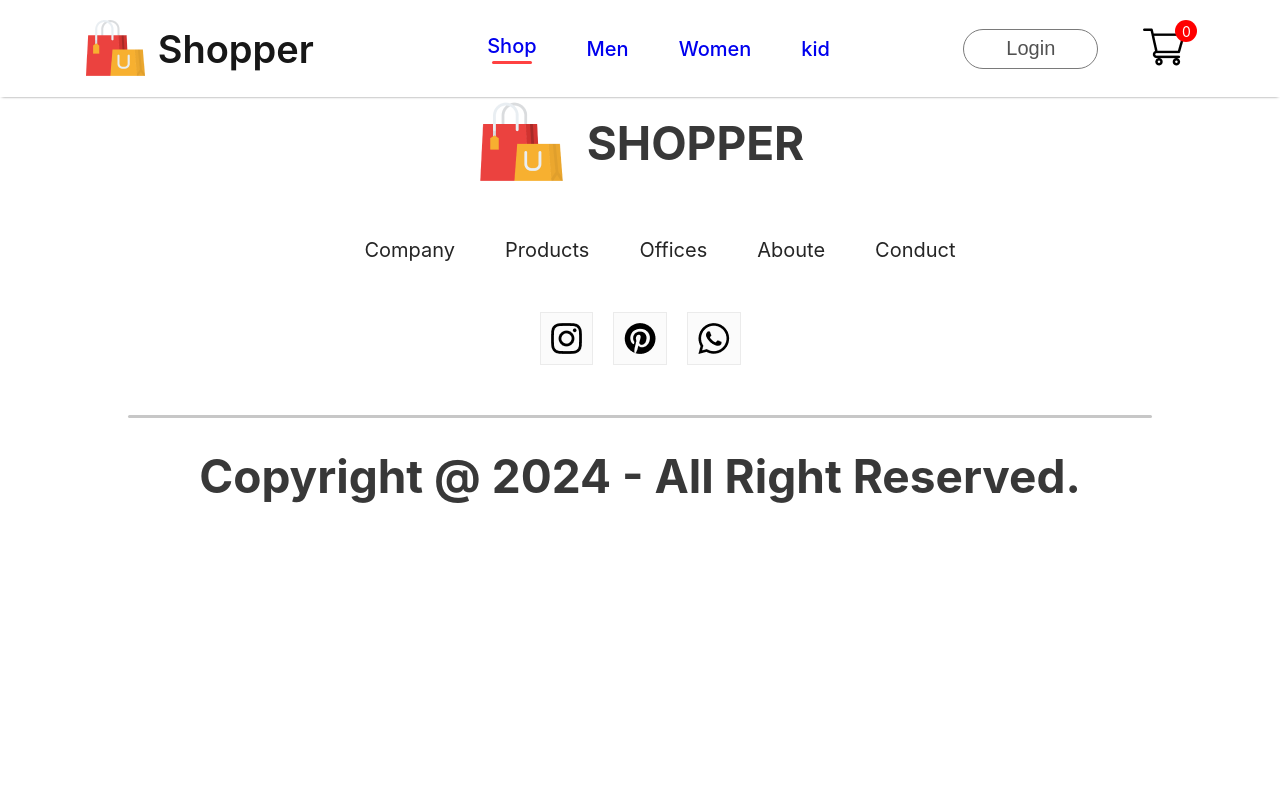
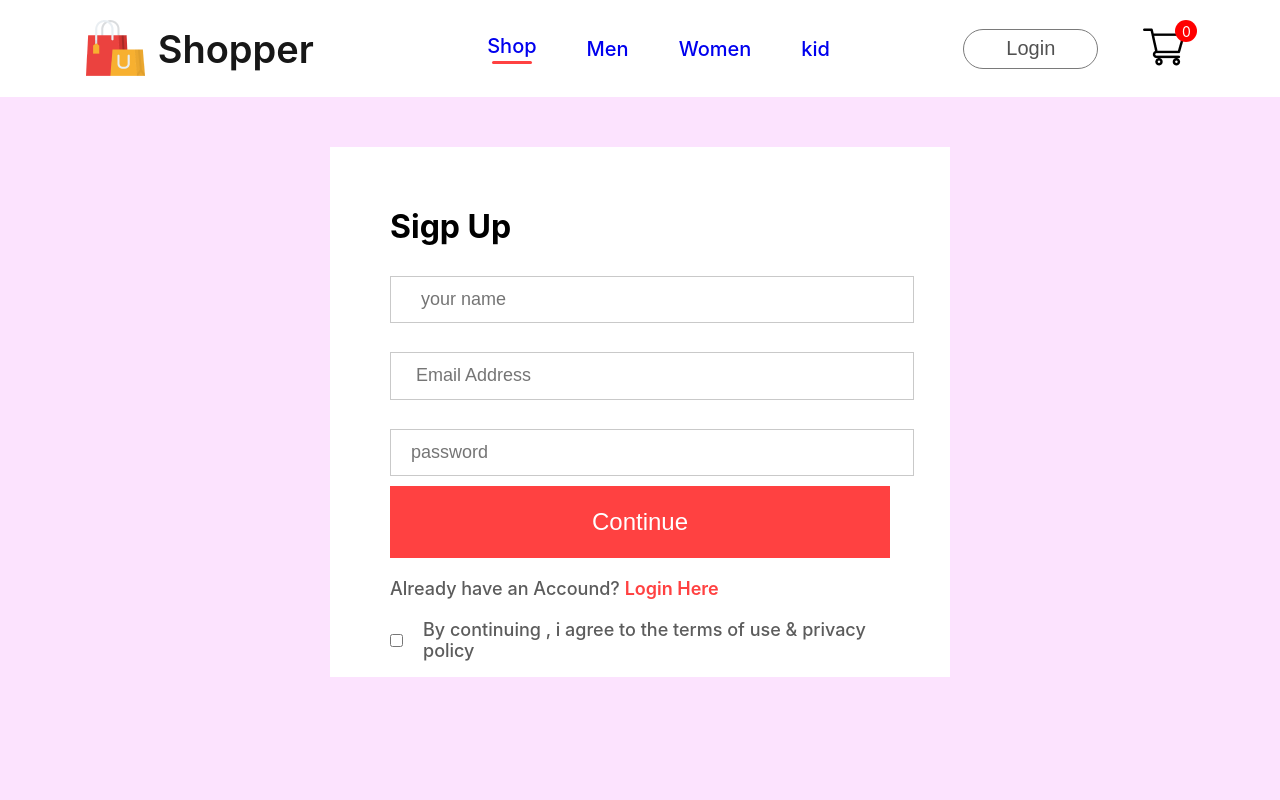
Before and after one commit to MohamedNihath/Ecommerce, a React (Create React App) app: page /Loginsignup in a window 1280 px wide. Shown: the top 800 px of the page. Built offline with nearby package versions, Linux system fonts and the light colour scheme.

Commit message:
loginsignup page & Some pages Completed

```diff
--- a/src/App.js
+++ b/src/App.js
@@ -8,6 +8,9 @@
 import Cart from './Pages/Cart';
 import Loginsignup from './Pages/Loginsignup';
 import Footer from './Components/Footer/Footer';
+import men_banner from './Components/Assets/banner_mens.png'
+import women_banner from './Components/Assets/banner_women.png'
+import kids_banner from './Components/Assets/banner_kids.png'
 
 
 
@@ -20,9 +23,9 @@
       <Routes>
 
             <Route path='/' element={<Shop/>}/>
-            <Route path='/mens' element={<ShopCatagery category= "men"/>} />
-            <Route path='/womens' element={<ShopCatagery category= "women"/>}/>
-            <Route path='/kids' element={<ShopCatagery category= "kid"/>}/>
+            <Route path='/mens' element={<ShopCatagery banner={men_banner} category= "men"/>} />
+            <Route path='/womens' element={<ShopCatagery banner={women_banner} category= "women"/>}/>
+            <Route path='/kids' element={<ShopCatagery banner={kids_banner} category= "kid"/>}/>
 
             <Route path='/product' element={<Product/>}>
 
@@ -31,8 +34,7 @@
             </Route>
 
             <Route path='/Cart' element={<Cart/>}/>
-            <Route path='/login' element={<Loginsignup/>}/>
-
+            <Route path='/Loginsignup' element={<Loginsignup/>}/>
 
       </Routes>
          <Footer/>
--- /dev/null
+++ b/src/Context/ShopContext.jsx
@@ -0,0 +1,23 @@
+import React , {createContext} from 'react';
+import all_Product from '../Components/Assets/all_product'
+
+
+export const ShopContext = createContext(null)
+
+const ShopContextProvider =(props) =>{
+
+    const contextValue ={all_Product};
+
+    return(
+
+        <ShopContext.Provider value={contextValue}>
+            {props.children}
+
+        </ShopContext.Provider>
+
+
+
+    )
+
+}
+export default ShopContextProvider;
--- /dev/null
+++ b/src/Pages/Css/LoginSignup.css
@@ -0,0 +1,70 @@
+.loginsingup{
+
+    width: 100%;
+    height: 100vh;
+    background: #fce3fe;
+    padding-top: 50px;
+
+}
+.loginsingup-container{
+
+    width: 500px;
+    height: 450px;
+    background: white;
+    margin: auto;
+    padding: 40px 60px;
+}
+.loginsingup-container h1{
+
+    margin: 20px 0px;
+
+}
+.loginsingup-field{
+    display: flex;
+    flex-direction: column;
+    gap: 29px;
+    margin-top: 30px;
+    height: 200px;
+}
+.loginsingup-field input{
+    height: 72px;
+    width: 100%;
+    padding-left: 20px;
+    border: 1px solid #c9c9c9;
+    outline: none;
+    color: #5c5c5c;
+    font-size: 18px;
+
+
+}
+.loginsingup-container button{
+
+    width: 500px;
+    height: 72px;
+    color: white;
+    background: #ff4141;
+    margin-top: 10px;
+    border: none;
+    font-size: 24px;
+    font-weight: 500;
+    cursor: pointer;
+}
+.loginsingup-login{
+    margin-top: 20px;
+    color: #5c5c5c;
+    font-size: 18px;
+    font-weight: 500;
+}
+.loginsingup-login span{
+    color: #ff4141;
+    font-weight: 600;
+}
+.loginsingup-agree{
+    display: flex;
+    align-items: center;
+    margin-top: 20px;
+    gap: 20px;
+    color: #5c5c5c;
+    font-size: 18px;
+    font-weight: 500;
+}
--- /dev/null
+++ b/src/Pages/Css/ShopCatagery.css
@@ -0,0 +1,43 @@
+.shop-category-banner{
+
+    display: block;
+    margin: 30px auto ;
+    width: 82%;
+
+}
+.shopcatagory-indexshort{
+
+    display: flex;
+    margin: 0px 170px;
+    justify-content: space-between;
+    align-items: center;
+}
+.shopcatagory-short{
+    padding: 10px 20px;
+    border-radius: 40px;
+    border: 1px solid #888;
+}
+.shopcatagory-indexshort p span{
+
+    font-weight: 600;
+}
+.shopcatagory-products{
+    margin: 20px 170px;
+    display: grid;
+    grid-template-columns: 1fr 1fr 1fr 1fr;
+    row-gap: 80px;
+}
+.shopcatagory-loadmore{
+
+    display: flex;
+    justify-content: center;
+    align-items: center;
+    margin:  150px auto;
+    width: 233px;
+    height: 69px;
+    border-radius: 75px;
+    background: #ededed;
+    color: #787878;
+    font-size: 18px;
+    font-weight: 500;
+}
--- a/src/Pages/Loginsignup.jsx
+++ b/src/Pages/Loginsignup.jsx
@@ -1,8 +1,28 @@
 import React from 'react'
+import './Css/LoginSignup.css'
 
 const Loginsignup = () => {
   return (
-    <div>
+    <div className='loginsingup'>
+      <div className="loginsingup-container">
+
+        <h1>Sigp Up</h1>
+
+        <div className="loginsingup-field">
+
+          <input type='text' placeholder='  your name'/>
+          <input type='email' placeholder=' Email Address'/>
+          <input type='password' placeholder='password'/>
+        </div>
+        <button>Continue</button>
+        <p className='loginsingup-login'> Already have an Accound? <span>Login Here</span></p>
+
+        <div className="loginsingup-agree">
+          <input type='checkbox' name='' id=''/>
+
+          <p>By continuing , i agree to the terms of use & privacy policy</p>
+        </div>
+      </div>
 
     </div>
   )
--- a/src/Pages/Shop.jsx
+++ b/src/Pages/Shop.jsx
@@ -4,6 +4,7 @@
 import Offers from '../Components/Offers/Offers'
 import NewCollection from '../Components/NewCollection/NewCollection'
 import NewsLetters from '../Components/NewsLetters/NewsLetters'
+
 
 
 
--- a/src/Pages/ShopCatagery.jsx
+++ b/src/Pages/ShopCatagery.jsx
@@ -1,9 +1,45 @@
-import React from 'react'
+import React, { useContext } from 'react'
+import './Css/ShopCatagery.css'
+import { ShopContext } from '../Context/ShopContext'
+import dropdown_icon from '../Components/Assets/dropdown_icon.png'
+import Item from '../Components/Item/Item';
 
-const ShopCatagery = () => {
+const ShopCatagery = (props) => {
+  const {all_Product}=useContext(ShopContext)
   return (
-    <div>
+    <div className='shop-category'>
+      <img className='shop-category-banner' src={props.banner}/>
 
+      <div className="shopcatagory-indexshort">
+
+        <p>
+           <span>Showing 1-12</span>Out of 36 products
+        </p>
+
+        <div className="shopcatagory-short">
+          sort by <img src={dropdown_icon}/>
+        </div>
+      </div>
+      <div className="shopcatagory-products">
+        {all_Product.map((item,i)=>{
+
+          if(props.category===item.category){
+
+            return <Item key={i} id={item.id} name={item.name} image={item.image} new_price={item.new_price} old_price={item.old_price}/>
+
+          }
+          else{
+            return null;
+          }
+
+
+
+
+        })}
+      </div>
+      <div className="shopcatagory-loadmore">
+        Explore More
+      </div>
     </div>
   )
 }
--- a/src/index.js
+++ b/src/index.js
@@ -3,12 +3,18 @@
 import './index.css';
 import App from './App';
 import reportWebVitals from './reportWebVitals';
+import ShopContextProvider from './Context/ShopContext';
 
 const root = ReactDOM.createRoot(document.getElementById('root'));
 root.render(
-  <React.StrictMode>
-    <App />
-  </React.StrictMode>
+
+  <ShopContextProvider>
+
+      <App />
+
+
+  </ShopContextProvider>
+
 );
 
 // If you want to start measuring performance in your app, pass a function
```
